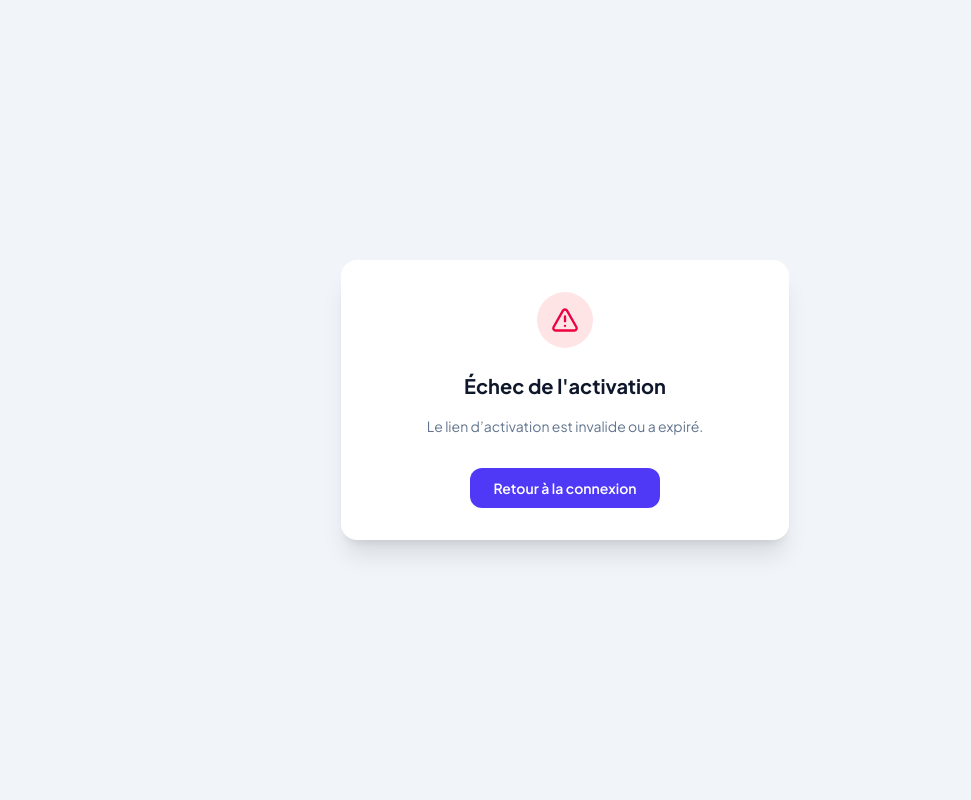
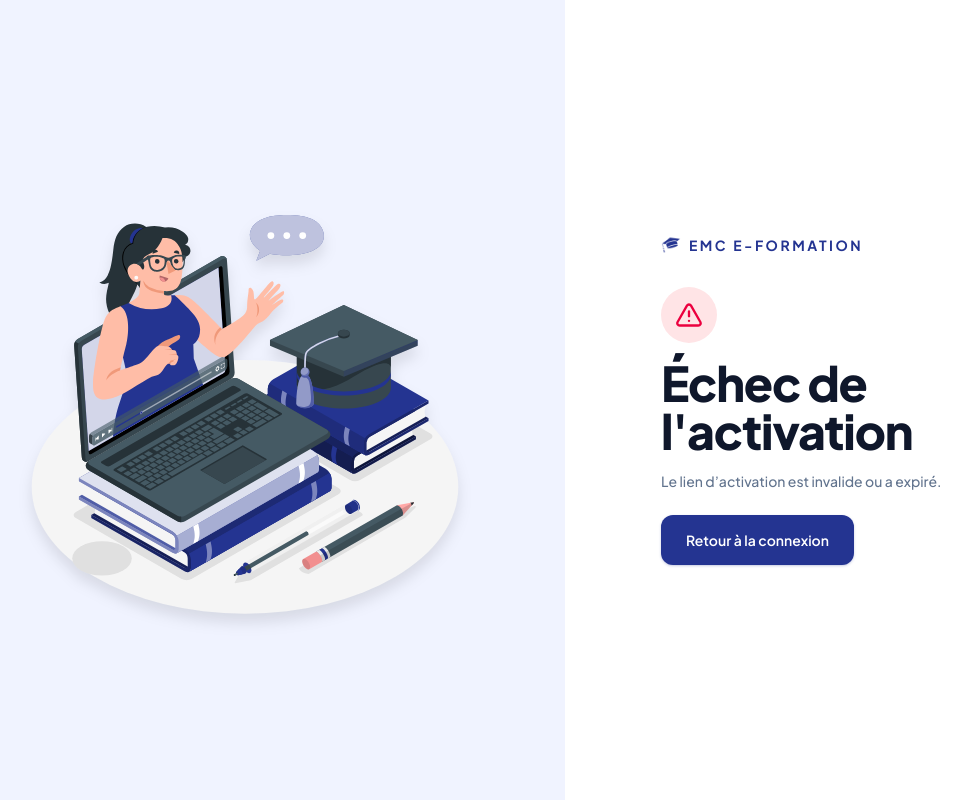
Before and after one commit to itsmeefatiha/emc-cyberviolence-lms, a React (Vite) app in the folder frontend/: page /activate/1/1 in a window 1280 px wide. Shown: the whole page, without its empty margins (75-1046 px from the left). Built offline with nearby package versions, Linux system fonts and the light colour scheme; no server answers.

Commit message:
style(auth): update illustration container background and typography colors

```diff
--- a/frontend/src/components/auth/AuthLayout.jsx
+++ b/frontend/src/components/auth/AuthLayout.jsx
@@ -4,7 +4,7 @@ export default function AuthLayout({ children, footer, illustration }) {
       <div className="grid min-h-screen grid-cols-1 lg:grid-cols-2">
 
         {/* ---------------- LEFT SIDE: Illustration Only ---------------- */}
-        <section className="hidden bg-brand lg:flex lg:items-center lg:justify-center p-8 xl:p-16">
+        <section className="hidden bg-brand-light lg:flex lg:items-center lg:justify-center p-8 xl:p-16">
           <div className="w-full max-w-lg flex items-center justify-center">
             {illustration ? (
               illustration
--- a/frontend/src/pages/ActivateAccount.jsx
+++ b/frontend/src/pages/ActivateAccount.jsx
@@ -1,15 +1,16 @@
 import { useEffect, useRef, useState } from 'react'
 import { useParams, useNavigate } from 'react-router-dom'
 import { AlertTriangle, Loader2 } from 'lucide-react'
-// Assurez-vous d'importer la fonction depuis le bon fichier (là où vous l'avez collée)
 import { activateAccount } from '../api/auth.js'
+import AuthButton from '../components/auth/AuthButton.jsx'
+import AuthLayout from '../components/auth/AuthLayout.jsx'
+import AuthIllustration from '../assets/illustration.svg'
+import IconCap from '../assets/graduation-cap2.png'
 
 export default function ActivateAccount() {
   const { uid, token } = useParams()
   const navigate = useNavigate()
   const [error, setError] = useState(null)
-
-  // useRef permet d'éviter que useEffect ne s'exécute 2 fois en mode strict React
   const hasAttempted = useRef(false)
 
   useEffect(() => {
@@ -18,11 +19,7 @@ export default function ActivateAccount() {
 
     const verifyAccount = async () => {
       try {
-        // 1. On appelle l'API backend Djoser pour activer
         await activateAccount({ uid, token })
-
-        // 2. Si succès, on redirige vers le Login en passant le message dans le "state"
-        // (Votre page Login va automatiquement l'afficher grâce à location.state.successMessage)
         navigate('/login', {
           replace: true,
           state: {
@@ -38,30 +35,49 @@ export default function ActivateAccount() {
   }, [uid, token, navigate])
 
   return (
-    <main className="min-h-screen w-full bg-slate-100 flex items-center justify-center font-sans text-slate-800 p-4">
-      <div className="max-w-md w-full bg-white rounded-2xl shadow-xl p-8 text-center">
+    <AuthLayout
+      illustration={
+        <img
+          src={AuthIllustration}
+          alt="Activation du compte"
+          className="w-full max-w-md h-auto object-contain drop-shadow-xl"
+        />
+      }
+    >
+      <div>
+        <div className="mb-8 flex items-center gap-2">
+          <img src={IconCap} alt="EMC E-Formation" className="h-5 w-5" />
+          <span className="text-sm font-bold uppercase tracking-[0.18em] text-brand">
+            EMC E-Formation
+          </span>
+        </div>
         {!error ? (
-          <div className="flex flex-col items-center gap-4">
-            <Loader2 className="h-10 w-10 animate-spin text-indigo-600" />
-            <h2 className="text-xl font-bold text-slate-900">Activation en cours...</h2>
-            <p className="text-sm text-slate-500">Veuillez patienter pendant que nous sécurisons votre compte.</p>
+          <div className="flex flex-col items-start gap-4">
+            <Loader2 className="h-10 w-10 animate-spin text-brand" />
+            <h1 className="text-4xl font-extrabold tracking-tight text-slate-900 sm:text-5xl">
+              Activation en cours...
+            </h1>
+            <p className="text-sm font-medium text-slate-500">
+              Veuillez patienter pendant que nous sécurisons votre compte.
+            </p>
           </div>
         ) : (
-          <div className="flex flex-col items-center gap-4">
-            <div className="h-14 w-14 rounded-full bg-rose-100 flex items-center justify-center mb-2">
+          <div className="flex flex-col items-start gap-4">
+            <div className="flex h-14 w-14 items-center justify-center rounded-full bg-rose-100">
               <AlertTriangle className="h-7 w-7 text-rose-600" />
             </div>
-            <h2 className="text-xl font-bold text-slate-900">Échec de l'activation</h2>
-            <p className="text-sm text-slate-500">{error}</p>
-            <button
-              onClick={() => navigate('/login')}
-              className="mt-4 rounded-xl bg-indigo-600 px-6 py-2.5 text-sm font-semibold text-white transition hover:bg-indigo-700"
-            >
-              Retour à la connexion
-            </button>
+            <h1 className="text-4xl font-extrabold tracking-tight text-slate-900 sm:text-5xl">
+              Échec de l&apos;activation
+            </h1>
+            <p className="text-sm font-medium text-slate-500">{error}</p>
+            <div className="pt-2">
+              <AuthButton type="button" onClick={() => navigate('/login')} className="w-full sm:w-auto">
+                Retour à la connexion
+              </AuthButton>
+            </div>
           </div>
         )}
       </div>
-    </main>
+    </AuthLayout>
   )
 }
--- a/frontend/src/pages/ForgotPassword.jsx
+++ b/frontend/src/pages/ForgotPassword.jsx
@@ -7,7 +7,7 @@ import AuthButton from '../components/auth/AuthButton.jsx'
 import AuthField from '../components/auth/AuthField.jsx'
 import AuthLayout from '../components/auth/AuthLayout.jsx'
 import AuthIllustration from '../assets/illustration.svg'
-import { GraduationCap } from 'lucide-react'
+import IconCap from '../assets/graduation-cap2.png'
 
 export default function ForgotPassword() {
   const [email, setEmail] = useState('')
@@ -57,8 +57,8 @@ return (
     >
       <div>
         <div className="mb-8 flex items-center gap-2">
-          <GraduationCap className="h-5 w-5 text-slate-500 stroke-[1.5]" />
-          <span className="text-sm font-bold uppercase tracking-[0.18em] text-slate-500">
+          <img src={IconCap} alt="EMC E-Formation" className="h-5 w-5" />
+          <span className="text-sm font-bold uppercase tracking-[0.18em] text-brand">
             EMC E-Formation
           </span>
         </div>
--- a/frontend/src/pages/Login.jsx
+++ b/frontend/src/pages/Login.jsx
@@ -127,10 +127,10 @@ return (
     >
       <div>
         <div className="mb-8 flex items-center gap-2">
-          <img src={IconCap} alt="EMC E-Formation" className="h-5 w-5 text-slate-500" />
-<span className="text-sm font-bold uppercase tracking-[0.18em] text-[#243491]">
-  EMC E-Formation
-</span>
+          <img src={IconCap} alt="EMC E-Formation" className="h-5 w-5" />
+          <span className="text-sm font-bold uppercase tracking-[0.18em] text-brand">
+            EMC E-Formation
+          </span>
         </div>
 
         <h1 className="text-4xl font-extrabold tracking-tight text-slate-900 sm:text-5xl">
--- a/frontend/src/pages/Register.jsx
+++ b/frontend/src/pages/Register.jsx
@@ -1,12 +1,13 @@
 import { useState } from 'react'
 import { Link, useLocation, useNavigate } from 'react-router-dom'
-import { Eye, EyeOff, GraduationCap } from 'lucide-react'
+import { Eye, EyeOff } from 'lucide-react'
 import { useAuth } from '../context/AuthContext.jsx'
 import AuthBanner from '../components/auth/AuthBanner.jsx'
 import AuthButton from '../components/auth/AuthButton.jsx'
 import AuthField from '../components/auth/AuthField.jsx'
 import AuthLayout from '../components/auth/AuthLayout.jsx'
 import AuthIllustration from '../assets/illustration.svg'
+import IconCap from '../assets/graduation-cap2.png'
 
 const initialFormState = {
   first_name: '',
@@ -98,8 +99,8 @@ export default function Register() {
     >
       <div>
         <div className="mb-8 flex items-center gap-2">
-          <GraduationCap className="h-5 w-5 text-slate-500 stroke-[1.5]" />
-          <span className="text-sm font-bold uppercase tracking-[0.18em] text-slate-500">
+          <img src={IconCap} alt="EMC E-Formation" className="h-5 w-5" />
+          <span className="text-sm font-bold uppercase tracking-[0.18em] text-brand">
             EMC E-Formation
           </span>
         </div>
--- a/frontend/src/pages/ResetPassword.jsx
+++ b/frontend/src/pages/ResetPassword.jsx
@@ -1,12 +1,13 @@
 import { useMemo, useState } from 'react'
 import { Link as RouterLink, useNavigate, useParams, useSearchParams } from 'react-router-dom'
-import { CheckCircle2, Eye, EyeOff, GraduationCap, Info } from 'lucide-react'
+import { CheckCircle2, Eye, EyeOff, Info } from 'lucide-react'
 import { confirmPasswordReset } from '../api/auth.js'
 import AuthBanner from '../components/auth/AuthBanner.jsx'
 import AuthButton from '../components/auth/AuthButton.jsx'
 import AuthField from '../components/auth/AuthField.jsx'
 import AuthLayout from '../components/auth/AuthLayout.jsx'
 import AuthIllustration from '../assets/illustration.svg'
+import IconCap from '../assets/graduation-cap2.png'
 
 const initialFormState = {
   new_password: '',
@@ -107,8 +108,8 @@ export default function ResetPassword() {
     >
       <div>
         <div className="mb-8 flex items-center gap-2">
-          <GraduationCap className="h-5 w-5 text-slate-500 stroke-[1.5]" />
-          <span className="text-sm font-bold uppercase tracking-[0.18em] text-slate-500">
+          <img src={IconCap} alt="EMC E-Formation" className="h-5 w-5" />
+          <span className="text-sm font-bold uppercase tracking-[0.18em] text-brand">
             EMC E-Formation
           </span>
         </div>
```
